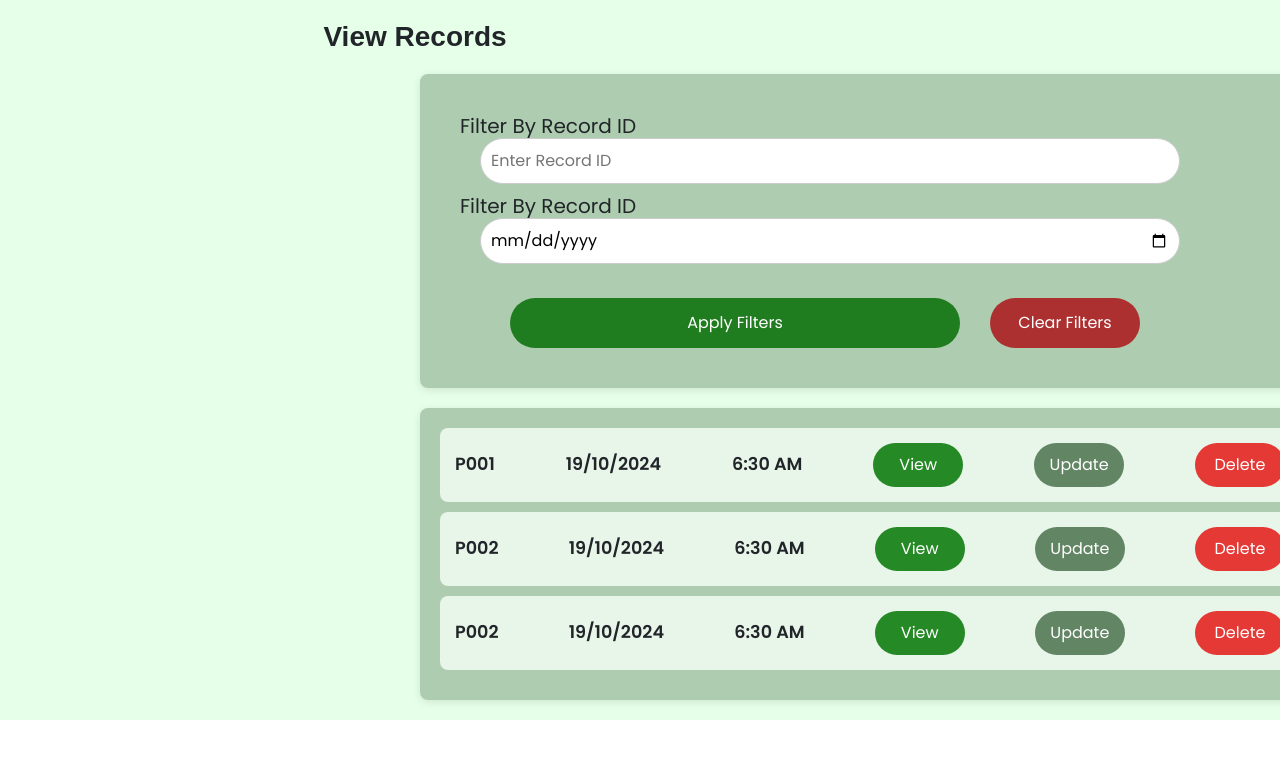
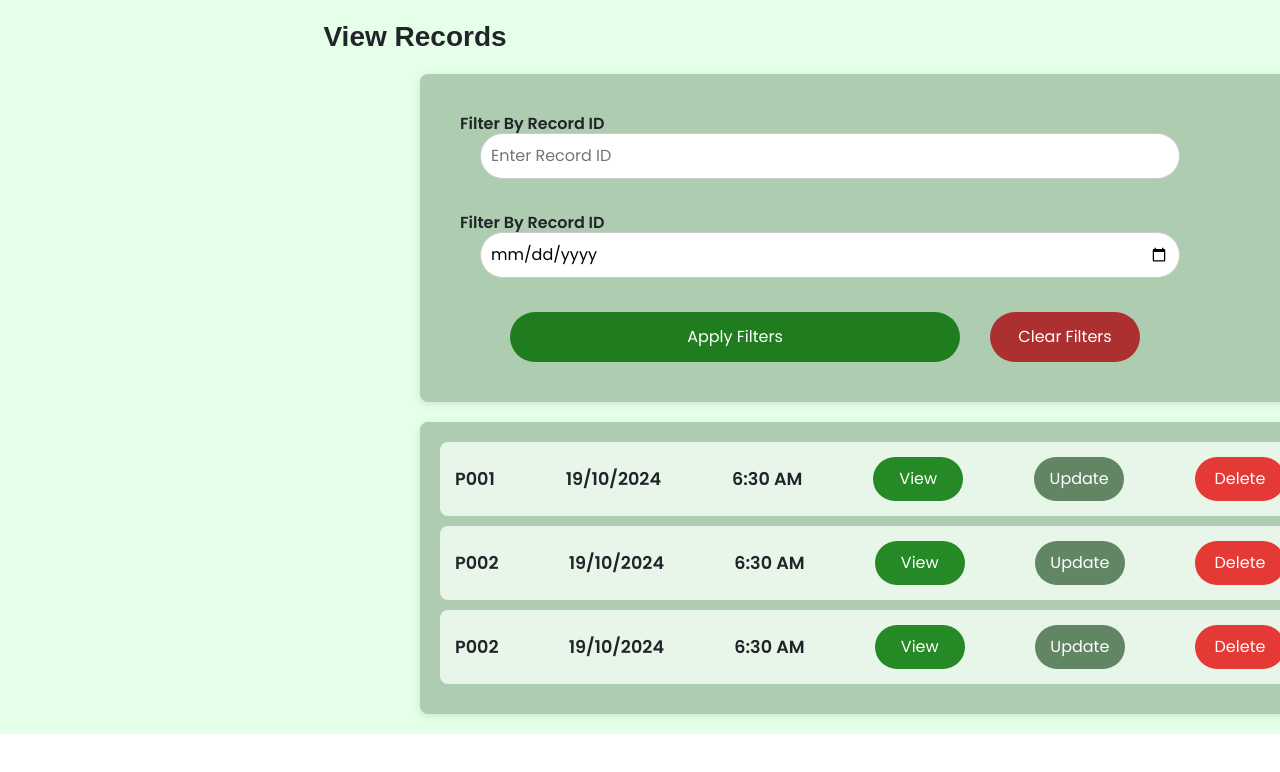
Before and after one commit to iCET-110/Hospital-Management-Frontend, an Angular app: page / in a window 1280 px wide. Shown: the top 772 px of the page. Built offline with nearby package versions, Linux system fonts and the light colour scheme.

Commit message:
change h6 css

```diff
--- a/src/app/medical-records-handling/view-records-reports/dulanga/dulanga.component.css
+++ b/src/app/medical-records-handling/view-records-reports/dulanga/dulanga.component.css
@@ -87,6 +87,10 @@ h3 {
     width: 700px;
     margin-left: 20px;
 }
+
+h6{
+    font-weight: bolder;
+}
 /* Records Box Styling */
 .records-box {
     background-color: #aecdb0;
--- a/src/app/medical-records-handling/view-records-reports/dulanga/dulanga.component.html
+++ b/src/app/medical-records-handling/view-records-reports/dulanga/dulanga.component.html
@@ -12,10 +12,10 @@
     <div>
         <h3>View Records</h3>
         <div class="filter-box">
-            <h5>Filter By Record ID</h5>
+            <h6>Filter By Record ID</h6>
             <input type="text" id="record-id" placeholder="Enter Record ID">
-            <br>
-            <h5>Filter By Record ID</h5>
+            <br> <br>
+            <h6>Filter By Record ID</h6>
             <input type="date" id="date">
             <br><br>
 
```
